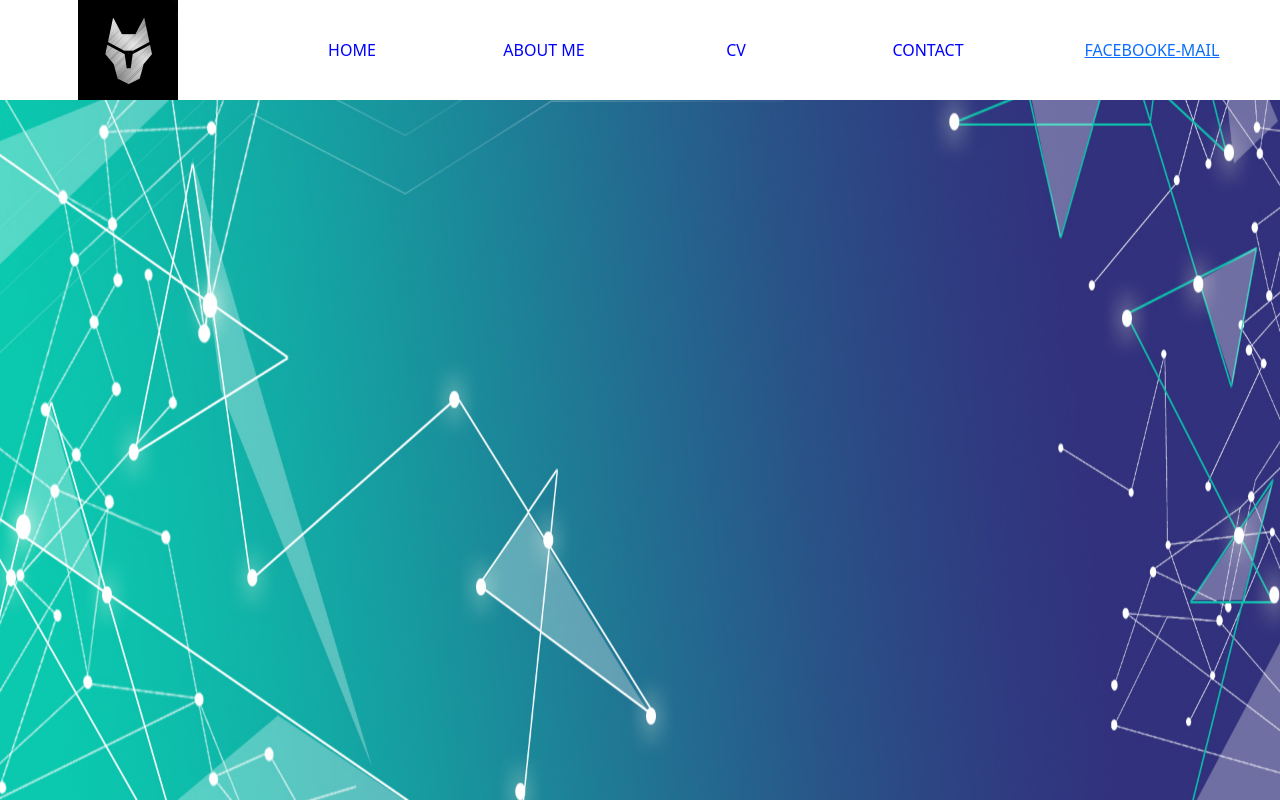
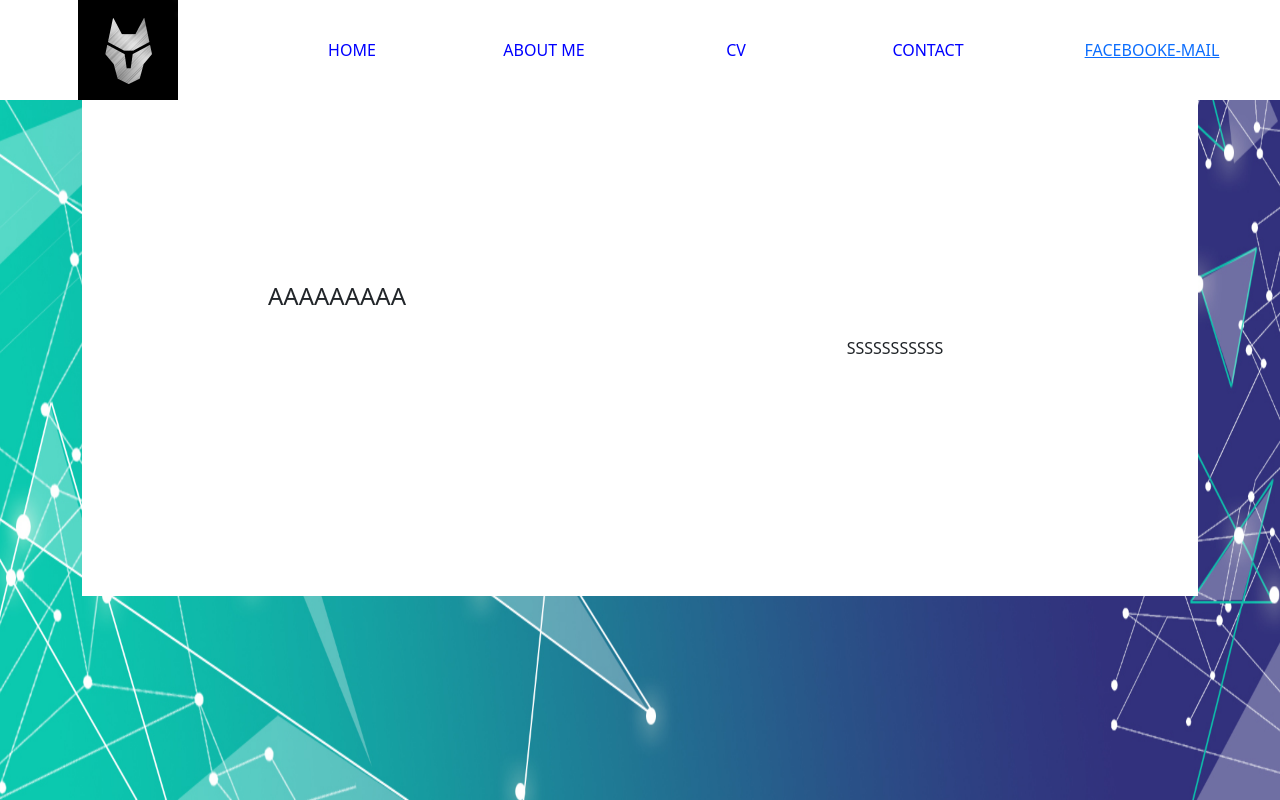
Before and after one commit to TomB11/my-app, an Angular app: page /cv in a window 1280 px wide. Built offline with nearby package versions, Linux system fonts and the light colour scheme.

Commit message:
started cv

```diff
--- a/src/app/components/third-page/third-page.component.html
+++ b/src/app/components/third-page/third-page.component.html
@@ -1 +1,8 @@
-<div class="container"></div>
+<div class="container">
+  <div class="content-text">
+    <div class="column center">
+      <h4>AAAAAAAAA</h4>
+    </div>
+    <div class="column center m-5">SSSSSSSSSSS</div>
+  </div>
+</div>
```
